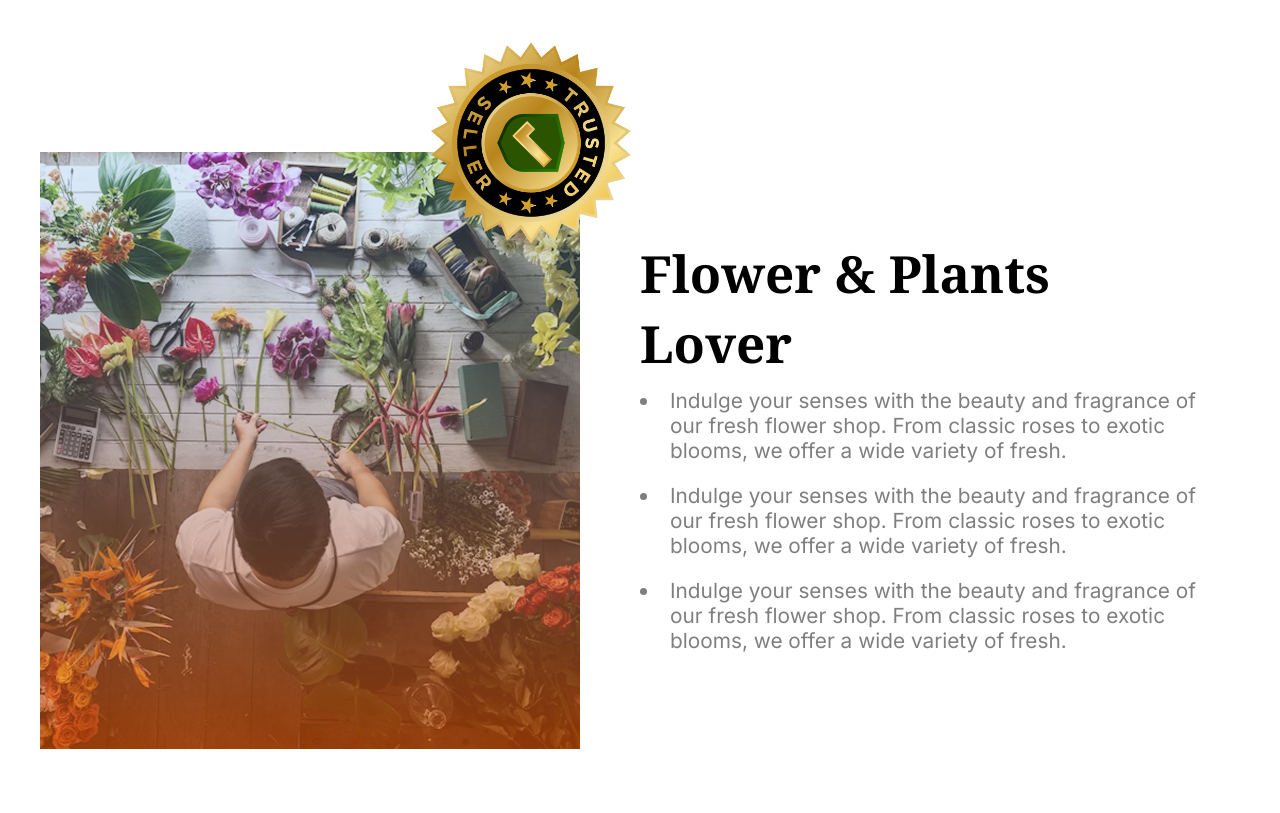
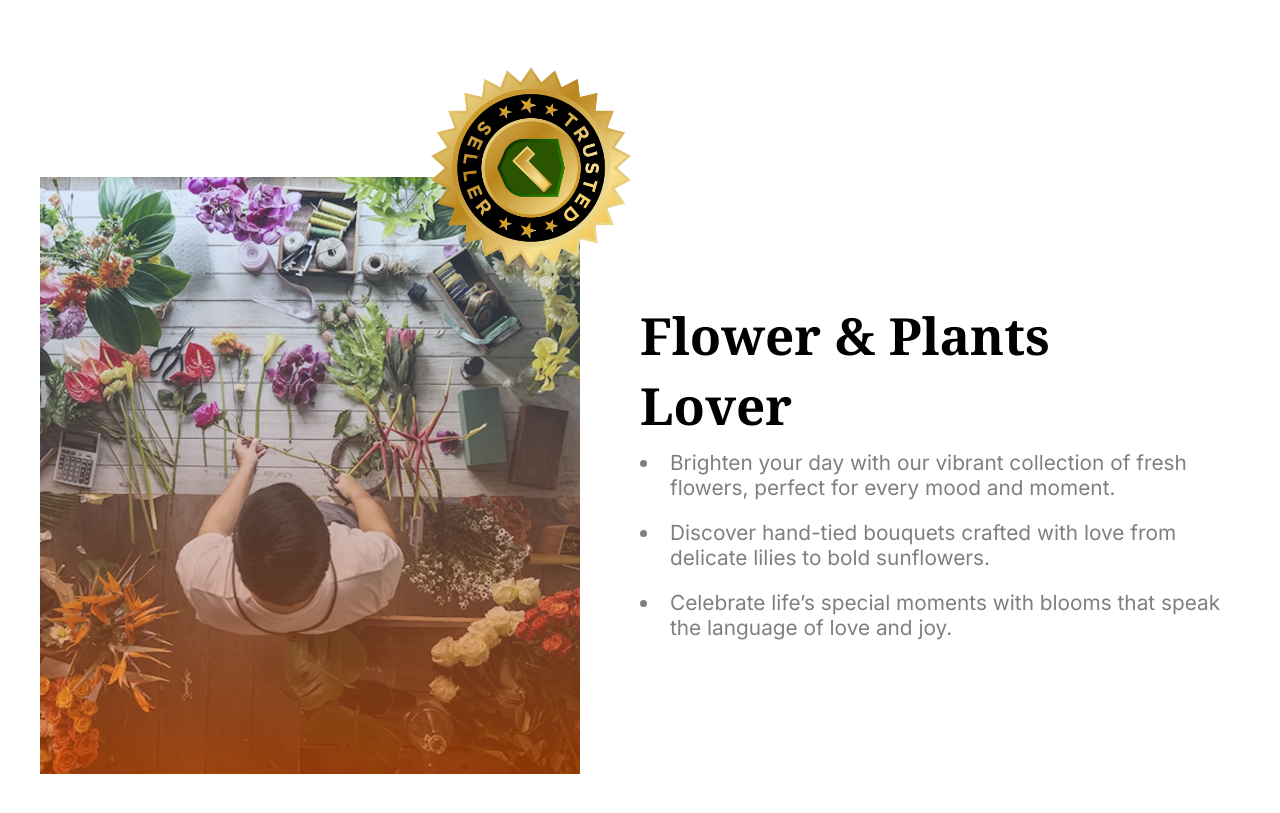
Before and after one commit to grimmy16oo/Assignment-02, a plain HTML site: page index.html in a window 1280 px wide. Shown: the part 1887-2700 px from the top of the page. Drawn offline with Linux system fonts and the light colour scheme.

Commit message:
changed dummy texts

```diff
--- a/index.html
+++ b/index.html
@@ -38,7 +38,7 @@
         <section class="our-plants-section layout">
             <div class="our-plants-content">
                 <h1 class="noto-serif-regular"><span class="color-orange">Our</span> Plants</h1>
-                <p class="inter-regular our-plants-para">Indulge your senses with the beauty and fragrance of our fresh flower shop. From classic roses to exotic blooms, we offer a wide variety of fresh.</p>
+                <p class="inter-regular our-plants-para">Experience the charm of nature with our handpicked fresh flowers. Whether you adore timeless roses or rare exotic blooms, we have something special for every occasion.</p>
             </div>
             <div class="our-plants-grid">
                 <div class="card inter-regular">
@@ -100,16 +100,16 @@
             <div class="plants-lover-content">
                 <h1 class="noto-serif-regular">Flower & Plants Lover</h1>
                 <ul class="inter-regular">
-                    <li>Indulge your senses with the beauty and fragrance of our fresh flower shop. From classic roses to exotic blooms, we offer a wide variety of fresh.</li>
-                    <li>Indulge your senses with the beauty and fragrance of our fresh flower shop. From classic roses to exotic blooms, we offer a wide variety of fresh.</li>
-                    <li>Indulge your senses with the beauty and fragrance of our fresh flower shop. From classic roses to exotic blooms, we offer a wide variety of fresh.</li>
+                    <li>Brighten your day with our vibrant collection of fresh flowers, perfect for every mood and moment.</li>
+                    <li>Discover hand-tied bouquets crafted with love from delicate lilies to bold sunflowers.</li>
+                    <li>Celebrate life’s special moments with blooms that speak the language of love and joy.</li>
                 </ul>
             </div>
         </section>
 
         <section class="latest-deal-section noto layout">
             <h1><span class="color-orange noto-serif-regular">Latest</span> Deals</h1>
-            <p class="inter-regular">Indulge your senses with the beauty and fragrance of our fresh flower shop. From classic roses to exotic blooms, we offer a wide variety of fresh.</p>
+            <p class="inter-regular">Let nature’s finest blooms enchant your senses from the soft charm of roses to the vibrant mystery of tropical flowers.</p>
             <div class="latest-deal-grid">
                 <div class="box area-a">
                     <img src="./assets/deal-bloom.png">
```
